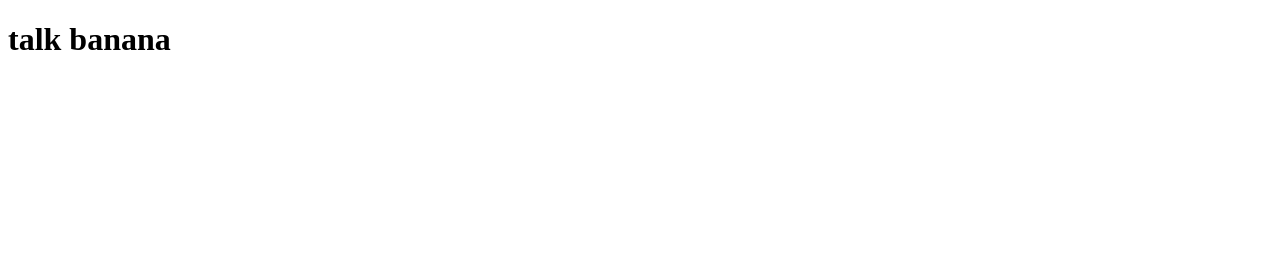
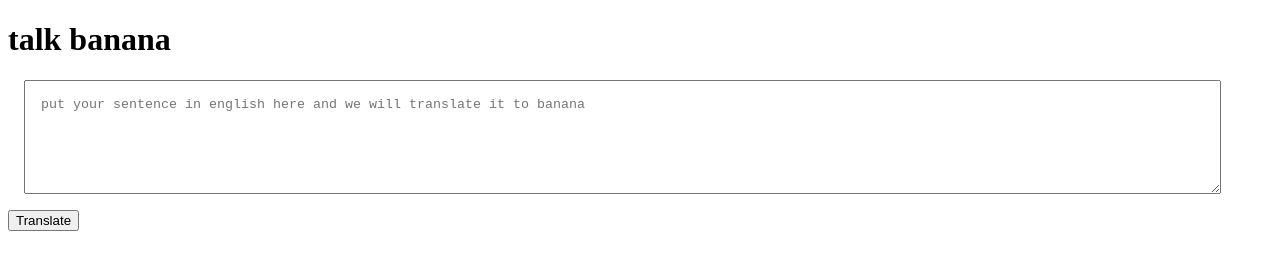
Before and after one commit to jaydawande/neogcamp-banana-speak, a plain HTML site: page index.html in a window 1280 px wide. Drawn offline with Linux system fonts and the light colour scheme.

Commit message:
Taking input and console

```diff
--- a/app.js
+++ b/app.js
@@ -1 +1,12 @@
-console.log("Scrpt isdd working");
+
+var btnTranslate = document.querySelector("#btn-translate");
+var txtInput = document.querySelector("#txt-input")
+
+ console.log(txtInput)
+
+function clickHandler() {
+    console.log("clicked!");
+    console.log("input", txtInput.value);
+};
+
+btnTranslate.addEventListener("click", clickHandler)
--- a/index.html
+++ b/index.html
@@ -5,9 +5,25 @@
     <meta http-equiv="X-UA-Compatible" content="IE=edge">
     <meta name="viewport" content="width=device-width, initial-scale=1.0">
     <title>Banana Speak</title>
-    <script src="app.js" type="text/javascript"></script>
+    <style>
+    textarea {
+        width: 92%;
+        height: 10vh;
+        display: block;
+        margin: 1rem;
+        padding: 1rem;
+    }
+
+    </style>
+
 </head>
 <body>
     <h1>talk banana</h1>
+    <textarea id="txt-input"
+    placeholder="put your sentence in english here and we will translate it to banana"></textarea>
+    <button id="btn-translate">Translate</button>
+    <script src="app.js" type="text/javascript"></script>
+
+
 </body>
 </html>
```
